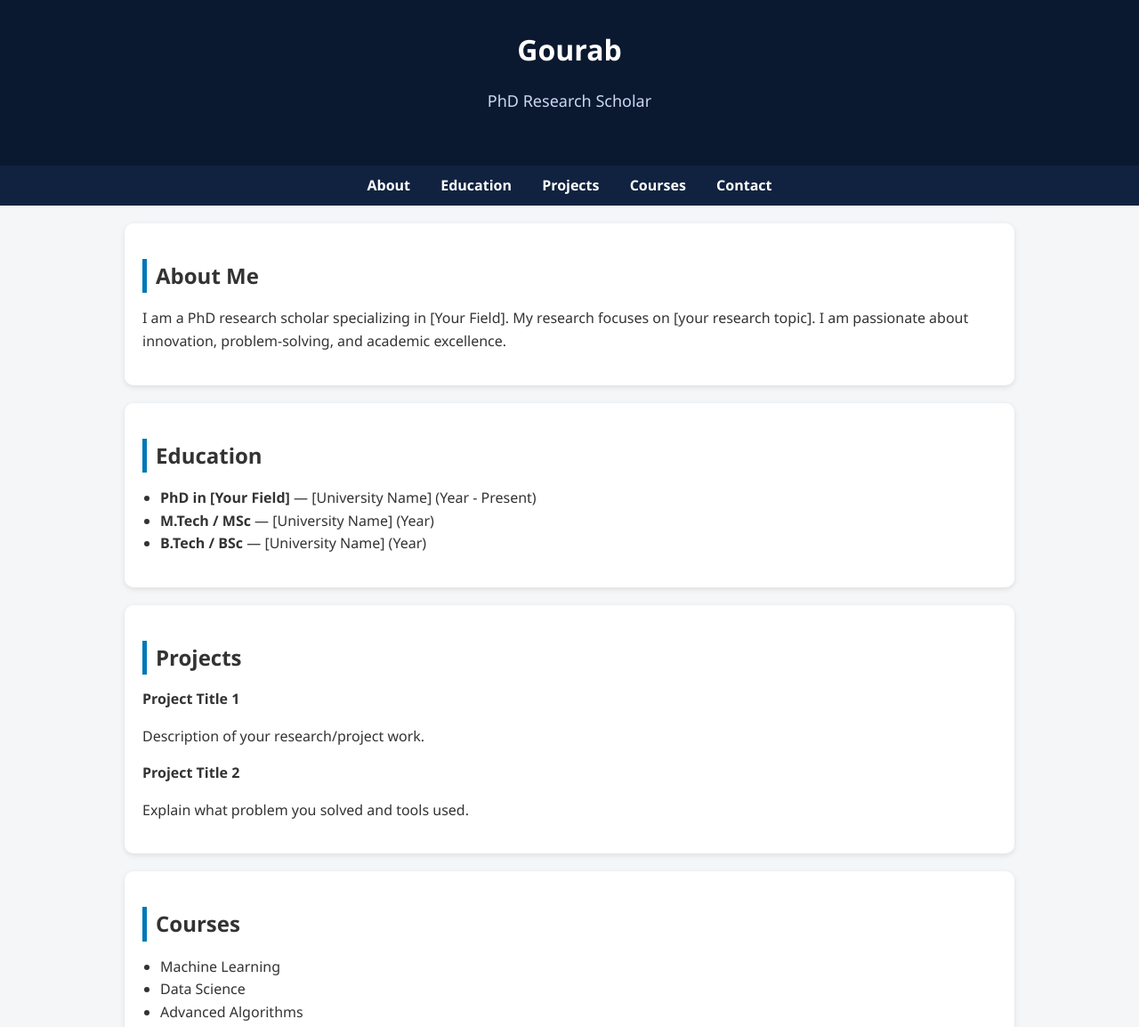
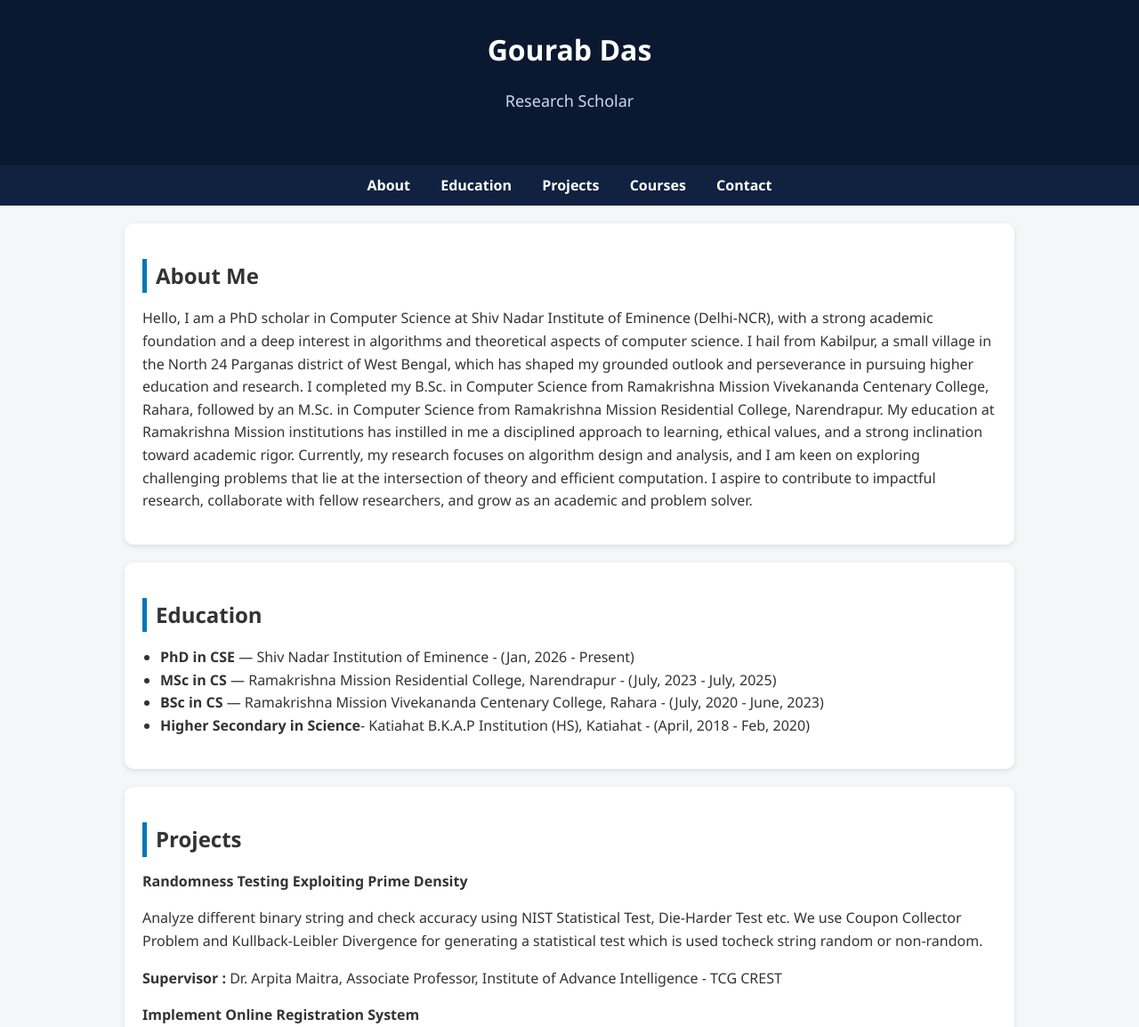
Before and after one commit to GOURAB0715/gourab0715.github.io, a plain HTML site: page index.html in a window 1280 px wide. Shown: the part 191-1345 px from the top of the page at 89% size. Drawn offline with Linux system fonts and the light colour scheme.

Commit message:
Update index.html

```diff
--- a/index.html
+++ b/index.html
@@ -2,7 +2,7 @@
 <html lang="en">
 <head>
   <meta charset="UTF-8">
-  <title>Gourab | PhD Research Scholar</title>
+  <title>Gourab Das | Research Scholar</title>
 
   <style>
     body {
@@ -98,8 +98,8 @@
   <!-- Add your image file in repo -->
   <img src="/profile.png" alt="Your Photo">
 
-  <h1>Gourab</h1>
-  <p>PhD Research Scholar</p>
+  <h1>Gourab Das</h1>
+  <p>Research Scholar</p>
 </header>
 
 <nav>
@@ -116,9 +116,12 @@
   <section id="about">
     <h2>About Me</h2>
     <p>
-      I am a PhD research scholar specializing in [Your Field].
-      My research focuses on [your research topic].
-      I am passionate about innovation, problem-solving, and academic excellence.
+      Hello, I am a PhD scholar in Computer Science at Shiv Nadar Institute of Eminence (Delhi-NCR), with a strong academic foundation and a deep interest in algorithms and theoretical aspects of computer science.
+      I hail from Kabilpur, a small village in the North 24 Parganas district of West Bengal, which has shaped my grounded outlook and perseverance in pursuing higher education and research.
+      I completed my B.Sc. in Computer Science from Ramakrishna Mission Vivekananda Centenary College, Rahara, followed by an M.Sc. in Computer Science from Ramakrishna Mission Residential College, Narendrapur.
+      My education at Ramakrishna Mission institutions has instilled in me a disciplined approach to learning, ethical values, and a strong inclination toward academic rigor.
+      Currently, my research focuses on algorithm design and analysis, and I am keen on exploring challenging problems that lie at the intersection of theory and efficient computation.
+      I aspire to contribute to impactful research, collaborate with fellow researchers, and grow as an academic and problem solver.
     </p>
   </section>
 
@@ -126,9 +129,10 @@
   <section id="education">
     <h2>Education</h2>
     <ul>
-      <li><strong>PhD in [Your Field]</strong> — [University Name] (Year - Present)</li>
-      <li><strong>M.Tech / MSc</strong> — [University Name] (Year)</li>
-      <li><strong>B.Tech / BSc</strong> — [University Name] (Year)</li>
+      <li><strong>PhD in CSE</strong> — Shiv Nadar Institution of Eminence - (Jan, 2026 - Present)</li>
+      <li><strong>MSc in CS</strong> — Ramakrishna Mission Residential College, Narendrapur - (July, 2023 - July, 2025)</li>
+      <li><strong>BSc in CS</strong> — Ramakrishna Mission Vivekananda Centenary College, Rahara - (July, 2020 - June, 2023)</li>
+      <li><strong>Higher Secondary in Science</strong>- Katiahat B.K.A.P Institution (HS), Katiahat - (April, 2018 - Feb, 2020)</li>
     </ul>
   </section>
 
@@ -137,13 +141,16 @@
     <h2>Projects</h2>
 
     <div class="project">
-      <strong>Project Title 1</strong>
-      <p>Description of your research/project work.</p>
+      <strong>Randomness Testing Exploiting Prime Density</strong>
+      <p>Analyze different binary string and check accuracy using NIST Statistical Test, Die-Harder Test etc.
+        We use Coupon Collector Problem and Kullback-Leibler Divergence for generating a statistical test which is used tocheck string random or non-random.</p>
+      <p><strong>Supervisor :</strong> Dr. Arpita Maitra, Associate Professor, Institute of Advance Intelligence - TCG CREST</p>
     </div>
 
     <div class="project">
-      <strong>Project Title 2</strong>
-      <p>Explain what problem you solved and tools used.</p>
+      <strong>Implement Online Registration System</strong>
+      <p>Developed a website where user can login with application ID and password and new user can generate application ID using details.</p>
+      <p><strong>Supervisor :</strong> Dr. Surajit Giri, Assistant Professor, RKMRC Narendrapur</p>
     </div>
 
   </section>
```
